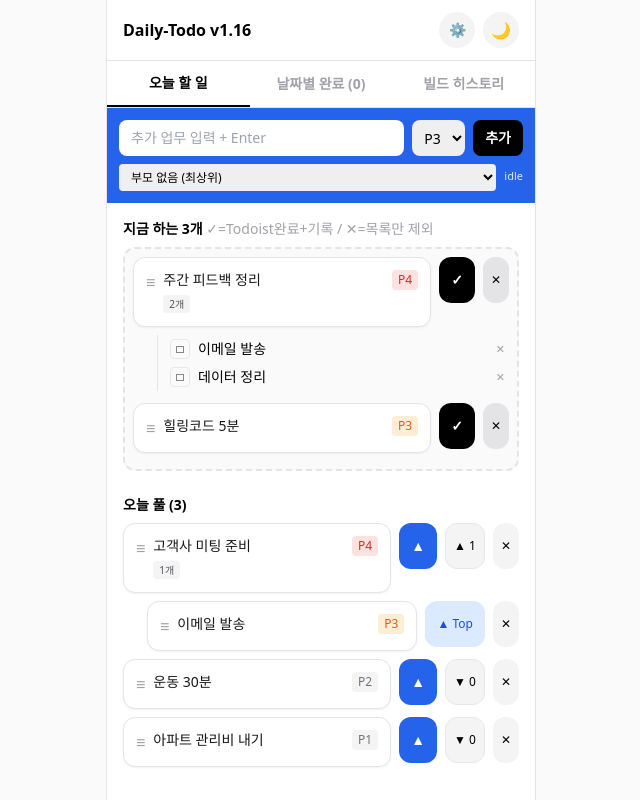
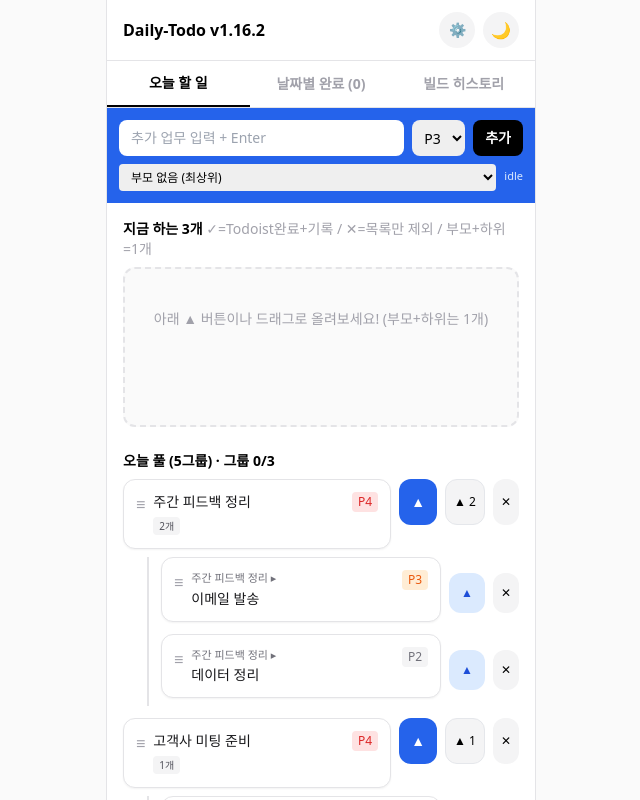
Before and after one commit to apoco211/Daily-Todo, a React (Vite) app: page / in a window 1280 px wide. Shown: the top 800 px of the page, without its empty margins (319-959 px from the left). Built offline with nearby package versions, Linux system fonts and the light colour scheme.

Commit message:
Update App.jsx

```diff
--- a/src/App.jsx
+++ b/src/App.jsx
@@ -54,9 +54,9 @@ export default function App(){
     setBuildStatus("loading changelog.json");
     fetch(`${base}changelog.json?ts=${Date.now()}`)
       .then(async r=>{ if(!r.ok) throw new Error("no changelog"); return r.json(); })
-      .then(data=>{ setChangelog(data); setBuildStatus(`changelog:${data.length}개 로드`); })
+      .then(data=>{ setChangelog(data); setBuildStatus(`changelog:${data.length}개`); })
       .catch(()=>{
-        setBuildStatus("fallback: commits API");
+        setBuildStatus("fallback: commits");
         fetch(`https://api.github.com/repos/${REPO}/commits?per_page=30`)
           .then(async r=>{ const t=await r.text(); if(!r.ok) throw new Error(t.slice(0,150)); return JSON.parse(t); })
           .then(d=>{ setCommits(d); setBuildStatus(`commits:${d.length}개`); })
@@ -79,7 +79,6 @@ export default function App(){
       const results = data.results || [];
       const mapped = results.map(t=> ({ id: t.id, content: t.content, priority: t.priority||1, parent_id: t.parent_id||null }));
       setTasks(mapped);
-      if(top3Ids.length===0){ setTop3Ids(mapped.filter(t=>!t.parent_id).slice(0,2).map(t=>t.id)); }
       setFetchStatus(`success:${mapped.length}개`);
     } catch(e){ setFetchStatus(`error:Load failed - ${e.message}`); }
   };
@@ -87,36 +86,153 @@ export default function App(){
   useEffect(()=>{
     if(tasks.length===0 &&!token){
       const mock=[ {id:"1", content:"주간 피드백 정리", priority:4, parent_id:null}, {id:"1-1", content:"이메일 발송", priority:3, parent_id:"1"}, {id:"1-2", content:"데이터 정리", priority:2, parent_id:"1"}, {id:"2", content:"고객사 미팅 준비", priority:4, parent_id:null}, {id:"2-1", content:"이메일 발송", priority:3, parent_id:"2"}, {id:"3", content:"힐링코드 5분", priority:3, parent_id:null}, {id:"4", content:"운동 30분", priority:2, parent_id:null}, {id:"5", content:"아파트 관리비 내기", priority:1, parent_id:null}, ];
-      setTasks(mock); if(top3Ids.length===0) setTop3Ids(["1","3"]);
+      setTasks(mock);
     }
     if(token){ loadTodoist(token); }
   },[]);
 
   const taskMap = useMemo(()=> Object.fromEntries(tasks.map(t=>[t.id,t])), [tasks]);
-  const tasksWithMeta = useMemo(()=> tasks.map(t=> ({ ...t, parentContent: t.parent_id? taskMap[t.parent_id]?.content : null, childrenCount: tasks.filter(c=>c.parent_id===t.id).length })), [tasks, taskMap]);
+
+  const getRootId = (task) => {
+    if(!task) return null;
+    let cur = task;
+    const visited = new Set();
+    while(cur && cur.parent_id && taskMap[cur.parent_id] && !visited.has(cur.parent_id)){
+      visited.add(cur.id);
+      cur = taskMap[cur.parent_id];
+    }
+    return cur ? cur.id : task.id;
+  };
+
+  const tasksWithMeta = useMemo(()=> tasks.map(t=> ({
+    ...t,
+    rootId: getRootId(t),
+    parentContent: t.parent_id? taskMap[t.parent_id]?.content : null,
+    childrenCount: tasks.filter(c=>c.parent_id===t.id).length
+  })), [tasks, taskMap]);
+
+  // Top3 청소: 존재하지 않는 ID 제거 + 같은 root 그룹 중복 제거 (첫번째만 유지)
+  useEffect(()=>{
+    if(tasks.length===0) return;
+    setTop3Ids(prev => {
+      const existing = prev.filter(id => taskMap[id]);
+      const seenRoots = new Set();
+      const deduped = [];
+      for(const id of existing){
+        const t = taskMap[id];
+        if(!t) continue;
+        const root = getRootId(t);
+        if(seenRoots.has(root)) continue; // 같은 부모 그룹 이미 있음
+        seenRoots.add(root);
+        deduped.push(id);
+      }
+      return deduped.slice(0,3);
+    });
+  },[tasks]);
+
   const topTasks = useMemo(()=> top3Ids.map(id=> tasksWithMeta.find(t=>t.id===id)).filter(Boolean), [tasksWithMeta, top3Ids]);
   const rootTasks = useMemo(()=> tasksWithMeta.filter(t=>!t.parent_id), [tasksWithMeta]);
-  const poolRoots = useMemo(()=> rootTasks.filter(t=>!top3Ids.includes(t.id)), [rootTasks, top3Ids]);
+  const poolRoots = useMemo(()=> {
+    const topRoots = new Set(top3Ids.map(id => {
+      const t = taskMap[id];
+      return t ? getRootId(t) : null;
+    }).filter(Boolean));
+    return rootTasks.filter(t=>!topRoots.has(t.id));
+  }, [rootTasks, top3Ids, taskMap]);
 
-  const moveToTop = (id) => { if(top3Ids.includes(id)) return; if(top3Ids.length>=3){ alert("Top3는 최대 3개!"); return; } setTop3Ids(p=>[...p, id]); };
+  const getTop3GroupCount = () => {
+    const groups = new Set(top3Ids.map(id => {
+      const t = taskMap[id];
+      return t ? getRootId(t) : id;
+    }));
+    return groups.size;
+  };
+
+  const moveToTop = (id) => {
+    const task = taskMap[id];
+    if(!task) return;
+    const root = getRootId(task);
+    const existingGroups = new Set(top3Ids.map(tid => {
+      const tt = taskMap[tid];
+      return tt ? getRootId(tt) : tid;
+    }));
+    if(existingGroups.has(root)){
+      // 이미 같은 그룹이 Top3에 있음 - 중복 방지
+      return;
+    }
+    if(getTop3GroupCount() >= 3){
+      alert("Top3는 최대 3개! (부모+하위 포함 1그룹)");
+      return;
+    }
+    setTop3Ids(p=>[...p, id]);
+  };
 
   const handleDragEnd = (e)=>{
     const {active, over} = e; setActiveId(null); if(!active) return;
-    const aId = active.id; const inTop = top3Ids.includes(aId); const overId = over?.id;
-    const overTop = overId==="top-container" || (overId && top3Ids.includes(overId)) || (isTopOver && !inTop);
-    if(!inTop && overTop){ if(top3Ids.length>=3) return; setTop3Ids(p=> p.includes(aId) ? p : [...p, aId]); return; }
-    if(inTop && !overTop && overId){ if(overId==="pool-container" || poolRoots.find(t=>t.id===overId)){ setTop3Ids(p=>p.filter(x=>x!==aId)); return; } }
-    if(inTop && overTop && overId && top3Ids.includes(overId)){ const oi=top3Ids.indexOf(aId), ni=top3Ids.indexOf(overId); if(oi!==-1&&ni!==-1) setTop3Ids(arrayMove(top3Ids, oi, ni)); return; }
+    const aId = active.id;
+    const aTask = taskMap[aId];
+    if(!aTask) return;
+    const aRoot = getRootId(aTask);
+    const overId = over?.id;
+    const overTop = overId==="top-container" || (overId && top3Ids.includes(overId)) || (isTopOver);
+    const existingGroups = new Set(top3Ids.map(tid => { const tt = taskMap[tid]; return tt ? getRootId(tt) : tid; }));
+    const inTop = top3Ids.includes(aId);
+
+    if(!inTop && overTop){
+      if(existingGroups.has(aRoot)) return;
+      if(getTop3GroupCount() >=3) return;
+      setTop3Ids(p=> p.includes(aId) ? p : [...p, aId]);
+      return;
+    }
+    if(inTop && !overTop && overId){
+      if(overId==="pool-container" || poolRoots.find(t=>t.id===overId) || overId==="today-pool"){
+        setTop3Ids(p=>p.filter(x=>x!==aId));
+        return;
+      }
+    }
+    if(inTop && overTop && overId && top3Ids.includes(overId)){
+      const oi=top3Ids.indexOf(aId), ni=top3Ids.indexOf(overId);
+      if(oi!==-1&&ni!==-1) setTop3Ids(arrayMove(top3Ids, oi, ni));
+      return;
+    }
   };
 
   const completeTask = async (id)=>{
     const t = taskMap[id]; if(!t) return;
     if(token){ try{ await fetchWithProxy(`/tasks/${id}/close`, {method:"POST"}); }catch(e){} }
-    const log={ id, content:t.content, parentContent: t.parent_id? taskMap[t.parent_id]?.content:null, completed_at:new Date().toISOString(), dateKey:new Date().toISOString().slice(0,10) };
-    setLogs(p=>[log,...p]); setTasks(p=>p.filter(x=>x.id!==id && x.parent_id!==id)); setTop3Ids(p=>p.filter(x=>x!==id));
+    // 부모 완료 시 하위도 같이 완료 로그로
+    const children = tasks.filter(c=>c.parent_id===id);
+    const logsToAdd = [{ id, content:t.content, parentContent: t.parent_id? taskMap[t.parent_id]?.content:null, completed_at:new Date().toISOString(), dateKey:new Date().toISOString().slice(0,10) }];
+    if(children.length>0 && !t.parent_id){
+      children.forEach(ch=>{
+        logsToAdd.push({ id: ch.id, content: ch.content, parentContent: t.content, completed_at:new Date().toISOString(), dateKey:new Date().toISOString().slice(0,10) });
+        // Todoist 하위도 close 시도
+        if(token){ fetchWithProxy(`/tasks/${ch.id}/close`, {method:"POST"}).catch(()=>{}); }
+      });
+    }
+    setLogs(p=>[...logsToAdd, ...p]);
+    setTasks(p=>p.filter(x=>x.id!==id && x.parent_id!==id));
+    setTop3Ids(p=>p.filter(x=>{
+      if(x===id) return false;
+      if(children.some(c=>c.id===x)) return false;
+      return true;
+    }));
   };
 
-  const deleteLocal = (id)=>{ setTasks(p=>p.filter(x=>x.id!==id && x.parent_id!==id)); setTop3Ids(p=>p.filter(x=>x!==id)); };
+  const deleteLocal = (id)=>{
+    const t = taskMap[id];
+    const isParent = t && !t.parent_id;
+    setTasks(p=>p.filter(x=>{
+      if(x.id===id) return false;
+      if(isParent && x.parent_id===id) return false; // 부모 제외 시 하위도 제외
+      return true;
+    }));
+    setTop3Ids(p=>p.filter(x=>{
+      if(x===id) return false;
+      if(isParent && taskMap[x]?.parent_id===id) return false;
+      return true;
+    }));
+  };
 
   const addTask = async ()=>{ if(!newContent.trim()) return; const newId=Date.now().toString(); const nt={ id:newId, content:newContent.trim(), priority:newPriority, parent_id:newParent||null }; if(token){ try{ const created=await fetchWithProxy(`/tasks`, {method:"POST", body: JSON.stringify({content: nt.content, priority: nt.priority, parent_id: nt.parent_id||undefined, due_string:"today"})}); nt.id=created.id||newId; }catch(e){} } setTasks(p=>[...p, nt]); setNewContent(""); setNewParent(""); };
 
@@ -127,7 +243,7 @@ export default function App(){
       <div className="min-h-screen bg-zinc-50 dark:bg-black flex justify-center">
         <div className="w-[430px] bg-white dark:bg-zinc-950 min-h-screen border-x border-zinc-200 dark:border-zinc-800 flex flex-col">
           <div className="sticky top-0 z-30 bg-white/90 dark:bg-zinc-950/90 backdrop-blur border-b border-zinc-200 dark:border-zinc-800 px-4 py-3 flex justify-between items-center" style={{paddingTop:'calc(12px + env(safe-area-inset-top))'}}>
-            <span className="font-bold dark:text-white">Daily-Todo v1.16</span>
+            <span className="font-bold dark:text-white">Daily-Todo v1.16.2</span>
             <div className="flex gap-2">
               <button onClick={()=> setShowToken(!showToken)} className="w-9 h-9 rounded-full bg-zinc-100 dark:bg-zinc-800 dark:text-white flex items-center justify-center text-sm">⚙️</button>
               <button onClick={()=> setTheme(theme==="light"?"dark":"light")} className="w-9 h-9 rounded-full bg-zinc-100 dark:bg-zinc-800 flex items-center justify-center">{theme==="light"?"🌙":"☀️"}</button>
@@ -140,7 +256,7 @@ export default function App(){
                 <input value={token} onChange={e=>setToken(e.target.value)} type="password" placeholder="API token" className="flex-1 px-3 py-2 rounded-lg border text-sm text-black"/>
                 <button onClick={()=>{ localStorage.setItem(TOKEN_KEY, token); setShowToken(false); loadTodoist(token); }} className="px-3 bg-black dark:bg-white text-white dark:text-black rounded-lg text-sm font-bold">저장 & 불러오기</button>
               </div>
-              <div className="text-[11px] mt-2 dark:text-zinc-300 text-zinc-600">상태: {fetchStatus} | {PROXY}</div>
+              <div className="text-[11px] mt-2 dark:text-zinc-300 text-zinc-600">상태: {fetchStatus} | 그룹수: {getTop3GroupCount()}/3</div>
             </div>
           )}
           <div className="flex border-b border-zinc-200 dark:border-zinc-800 sticky top-[52px] z-20 bg-white dark:bg-zinc-950">
@@ -162,24 +278,70 @@ export default function App(){
           {activeTab==="today" && (
             <DndContext sensors={sensors} collisionDetection={closestCenter} onDragStart={e=>setActiveId(e.active.id)} onDragEnd={handleDragEnd}>
               <div className="p-4 flex-1">
-                <h2 className="font-bold text-sm mb-2 dark:text-white">지금 하는 3개 <span className="font-normal text-zinc-400">✓=Todoist완료+기록 / ✕=목록만 제외</span></h2>
+                <h2 className="font-bold text-sm mb-2 dark:text-white">지금 하는 3개 <span className="font-normal text-zinc-400">✓=Todoist완료+기록 / ✕=목록만 제외 / 부모+하위=1개</span></h2>
                 <SortableContext items={top3Ids} strategy={verticalListSortingStrategy}>
                   <div ref={setTopRef} id="top-container" className={`min-h-[160px] p-2 rounded-xl border-2 border-dashed mb-6 ${isTopOver? "bg-blue-50 dark:bg-blue-950 border-blue-400" : "bg-zinc-50 dark:bg-zinc-900 border-zinc-200 dark:border-zinc-700"}`}>
-                    {topTasks.length===0 && <div className="text-center text-zinc-400 text-sm py-8">아래 ▲ 버튼이나 드래그로 올려보세요!</div>}
+                    {topTasks.length===0 && <div className="text-center text-zinc-400 text-sm py-8">아래 ▲ 버튼이나 드래그로 올려보세요! (부모+하위는 1개)</div>}
                     {topTasks.map(t=> {
-                      const children = tasksWithMeta.filter(c=>c.parent_id===t.id);
+                      const isParentInTop = !t.parent_id;
+                      const children = isParentInTop ? tasksWithMeta.filter(c=>c.parent_id===t.id) : [];
+                      const isChildAlone = !!t.parent_id;
                       return (
                         <div key={t.id}>
-                          <div className="flex gap-2"><div className="flex-1"><SortableItem id={t.id} task={t} parentContent={t.parentContent} showBreadcrumb={!!t.parent_id}/></div><button onClick={()=>completeTask(t.id)} className="h-[46px] px-3 bg-black dark:bg-white text-white dark:text-black rounded-xl text-sm font-bold">✓</button><button onClick={()=>deleteLocal(t.id)} className="h-[46px] px-2 bg-zinc-200 dark:bg-zinc-800 dark:text-white rounded-xl text-xs">✕</button></div>
-                          {children.length>0 && <div className="ml-6 border-l border-zinc-200 dark:border-zinc-700 pl-3 mb-3">{children.map(c=> (<div key={c.id} className="flex gap-2 items-center py-1"><button onClick={()=>completeTask(c.id)} className="w-5 h-5 border rounded flex items-center justify-center text-xs dark:text-zinc-200">□</button><span className="text-sm flex-1 dark:text-zinc-100">{c.content}</span><button onClick={()=>deleteLocal(c.id)} className="text-[11px] text-zinc-400 px-1">✕</button></div>))}</div>}
+                          <div className="flex gap-2">
+                            <div className="flex-1"><SortableItem id={t.id} task={t} parentContent={t.parentContent} showBreadcrumb={isChildAlone}/></div>
+                            <button onClick={()=>completeTask(t.id)} className="h-[46px] px-3 bg-black dark:bg-white text-white dark:text-black rounded-xl text-sm font-bold">✓</button>
+                            <button onClick={()=>deleteLocal(t.id)} className="h-[46px] px-2 bg-zinc-200 dark:bg-zinc-800 dark:text-white rounded-xl text-xs">✕</button>
+                          </div>
+                          {isParentInTop && children.length>0 && (
+                            <div className="ml-6 border-l-2 border-blue-200 dark:border-blue-800 pl-3 mb-3 space-y-1">
+                              <div className="text-[10px] text-blue-600 dark:text-blue-300 font-semibold">{children.length}개 하위 포함 (1그룹)</div>
+                              {children.map(c=> (
+                                <div key={c.id} className="flex gap-2 items-center py-1">
+                                  <button onClick={()=>completeTask(c.id)} className="w-5 h-5 border rounded flex items-center justify-center text-xs dark:text-zinc-200">□</button>
+                                  <span className="text-sm flex-1 dark:text-zinc-100">{c.content}</span>
+                                  <button onClick={()=>deleteLocal(c.id)} className="text-[11px] text-zinc-400 px-1">✕</button>
+                                </div>
+                              ))}
+                            </div>
+                          )}
                         </div>
                       );
                     })}
                   </div>
                 </SortableContext>
-                <h2 className="font-bold text-sm mb-2 dark:text-white">오늘 풀 ({poolRoots.length})</h2>
+
+                <h2 className="font-bold text-sm mb-2 dark:text-white">오늘 풀 ({poolRoots.length}그룹) · 그룹 {getTop3GroupCount()}/3</h2>
                 <SortableContext items={poolRoots.map(t=>t.id)} strategy={verticalListSortingStrategy}>
-                  <div id="pool-container">{poolRoots.map(r=>{ const children = tasksWithMeta.filter(c=>c.parent_id===r.id); const isExp = expanded.has(r.id); return (<div key={r.id}><div className="flex gap-2"><div className="flex-1"><SortableItem id={r.id} task={r}/></div><button onClick={()=>moveToTop(r.id)} className="h-[46px] px-3 bg-blue-600 text-white rounded-xl text-sm font-bold">▲</button><button onClick={()=>setExpanded(s=>{const n=new Set(s); if(n.has(r.id)) n.delete(r.id); else n.add(r.id); return n;})} className="h-[46px] px-2 text-xs bg-zinc-100 dark:bg-zinc-800 dark:text-zinc-100 rounded-xl border">{isExp?"▲":"▼"} {children.length}</button><button onClick={()=>deleteLocal(r.id)} className="h-[46px] px-2 bg-zinc-100 dark:bg-zinc-800 dark:text-white rounded-xl text-xs">✕</button></div>{isExp && children.map(c=> (<div key={c.id} className="ml-6 flex gap-2"><div className="flex-1"><SortableItem id={c.id} task={c} parentContent={r.content} showBreadcrumb={false}/></div><button onClick={()=>moveToTop(c.id)} className="h-[46px] px-3 bg-blue-100 dark:bg-blue-900 text-blue-700 dark:text-blue-200 rounded-xl text-xs">▲ Top</button><button onClick={()=>deleteLocal(c.id)} className="h-[46px] px-2 bg-zinc-100 dark:bg-zinc-800 rounded-xl text-xs">✕</button></div>))}</div>); })}</div>
+                  <div id="today-pool">
+                    {poolRoots.map(r=>{
+                      const children = tasksWithMeta.filter(c=>c.parent_id===r.id);
+                      const isExp = expanded.has(r.id);
+                      return (
+                        <div key={r.id}>
+                          <div className="flex gap-2">
+                            <div className="flex-1"><SortableItem id={r.id} task={r}/></div>
+                            <button onClick={()=>moveToTop(r.id)} className="h-[46px] px-3 bg-blue-600 text-white rounded-xl text-sm font-bold" title="Top3로 올리기 (하위 포함 1그룹)">▲</button>
+                            <button onClick={()=>setExpanded(s=>{const n=new Set(s); if(n.has(r.id)) n.delete(r.id); else n.add(r.id); return n;})} className="h-[46px] px-2 text-xs bg-zinc-100 dark:bg-zinc-800 dark:text-zinc-100 rounded-xl border">{isExp?"▲":"▼"} {children.length}</button>
+                            <button onClick={()=>deleteLocal(r.id)} className="h-[46px] px-2 bg-zinc-100 dark:bg-zinc-800 dark:text-white rounded-xl text-xs">✕</button>
+                          </div>
+                          {isExp && (
+                            <div className="ml-6 border-l-2 border-zinc-200 dark:border-zinc-700 pl-3 mb-3 space-y-1">
+                              {children.length===0 && <div className="text-xs text-zinc-400 py-1">하위 없음</div>}
+                              {children.map(c=> (
+                                <div key={c.id} className="flex gap-2 items-center">
+                                  <div className="flex-1"><SortableItem id={c.id} task={c} parentContent={r.content} showBreadcrumb={true}/></div>
+                                  <button onClick={()=>moveToTop(c.id)} className="h-[40px] px-3 bg-blue-100 dark:bg-blue-900 text-blue-700 dark:text-blue-200 rounded-xl text-xs" title="하위만 Top3로 (부모명 표시)">▲</button>
+                                  <button onClick={()=>deleteLocal(c.id)} className="h-[40px] px-2 bg-zinc-100 dark:bg-zinc-800 rounded-xl text-xs">✕</button>
+                                </div>
+                              ))}
+                            </div>
+                          )}
+                        </div>
+                      );
+                    })}
+                    {poolRoots.length===0 && <div className="text-center text-zinc-400 text-sm py-4">모든 그룹이 Top3에 있음</div>}
+                  </div>
                 </SortableContext>
               </div>
               <DragOverlay>{activeId? <div className="p-3 bg-white dark:bg-zinc-900 shadow-xl rounded-xl border text-sm dark:text-white">{taskMap[activeId]?.content}</div> : null}</DragOverlay>
@@ -188,7 +350,7 @@ export default function App(){
           {activeTab==="history" && (<div className="p-4">{groupedLogs.length===0 && <div className="text-sm text-zinc-400">Top3에서 ✓ 누르면 여기 쌓임</div>}{groupedLogs.map(([date, items])=> (<div key={date} className="mb-6"><div className="font-semibold text-sm mb-2 dark:text-white">{date} · {items.length}개</div>{items.map((l,i)=>(<div key={i} className="p-2.5 rounded-lg bg-zinc-50 dark:bg-zinc-900 border dark:border-zinc-800 mb-2 text-sm"><span className="text-green-600 mr-2">✓</span>{l.parentContent && <span className="text-[11px] text-zinc-500 dark:text-zinc-400">{l.parentContent} ▸ </span>}<span className="dark:text-zinc-200">{l.content}</span><span className="float-right text-xs text-zinc-400">{new Date(l.completed_at).toLocaleTimeString("ko-KR",{hour:"2-digit",minute:"2-digit"})}</span></div>))}</div>))}</div>)}
           {activeTab==="build" && (
             <div className="p-4 text-sm">
-              <div className="flex justify-between items-center mb-3"><div className="font-bold dark:text-white">빌드 히스토리 - changelog.json 자동</div><div className="text-[11px] text-zinc-400">{buildStatus}</div></div>
+              <div className="flex justify-between items-center mb-3"><div className="font-bold dark:text-white">빌드 히스토리</div><div className="text-[11px] text-zinc-400">{buildStatus}</div></div>
               {changelog.length>0 ? changelog.map(b=>(
                 <div key={b.version} className="border-l-2 border-zinc-200 dark:border-zinc-700 pl-3 py-2 mb-4">
                   <div className="flex gap-2 items-center"><span className="font-bold dark:text-white">{b.version}</span><span className={`text-xs px-1.5 rounded ${b.status==="현재"?"bg-blue-100 text-blue-600":"bg-zinc-100 dark:bg-zinc-800 dark:text-zinc-200"}`}>{b.status}</span><span className="text-xs text-zinc-400">{b.date}</span></div>
```
